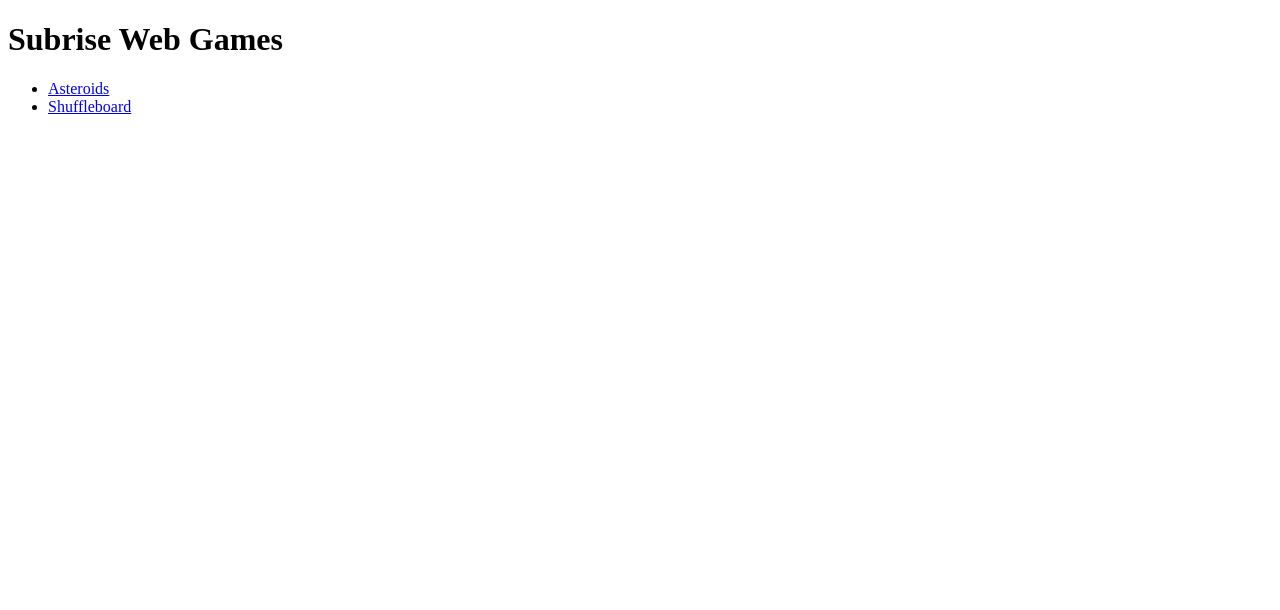
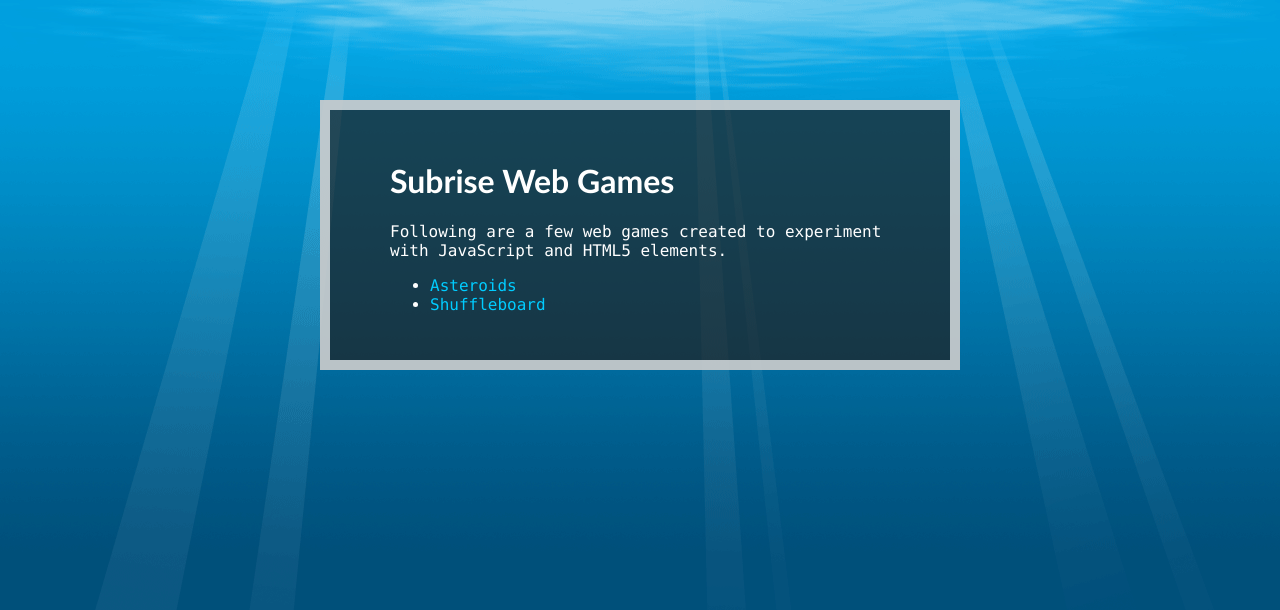
Before and after one commit to subrise/subrise.github.com, a plain HTML site: page index.html in a window 1280 px wide. Drawn offline with Linux system fonts and the light colour scheme.

Commit message:
Styled the overview page a bit. So it looks a bit more attractive.

```diff
--- a/index.html
+++ b/index.html
@@ -3,10 +3,42 @@
 	<head>
 		<meta charset="utf-8">
 		<title>Subrise Web Game Demos</title>
-		<meta name="viewport" content="initial-scale=1.0">
+
+		<style>
+			html {
+				padding:0;
+				margin:0;
+				width:100%;
+				height:100%;
+				background:#00507a url(img/bg.png) no-repeat center top;;
+			}
+			body {
+				padding:30px 60px;
+				width:500px;
+				margin:100px auto;
+				background:#202020;
+				background:rgba(32, 32, 32, 0.7);
+				border:10px solid;
+				border-color:#bfd6e2;
+				border-color:rgba(255, 255, 255, 0.7);
+				font-family:Lucida Console, Monaco, monospace;
+				color:#fff;
+			}
+			h1 {
+				font-family:Trebuchet MS, sans-serif;
+			}
+			a {
+				color:#0cf;
+				text-decoration:none;
+			}
+			a:hover {
+				text-decoration:underline;
+			}
+		</style>
 	</head>
 	<body>
 		<h1>Subrise Web Games</h1>
+		<p>Following are a few web games created to experiment with JavaScript and HTML5 elements.</p>
 		<ul>
 			<li><a href="asteroids/index.html">Asteroids</a></li>
 			<li><a href="shuffleboard/index.html">Shuffleboard</a></li>
```
Also changed, not shown: img/bg.png (added).
